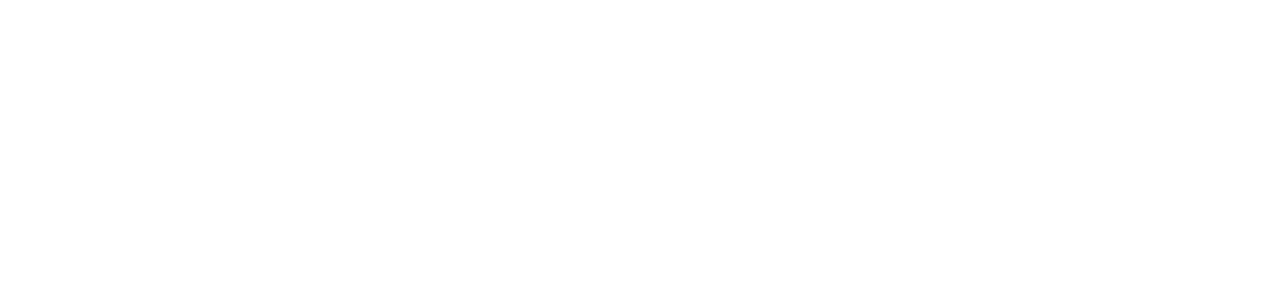
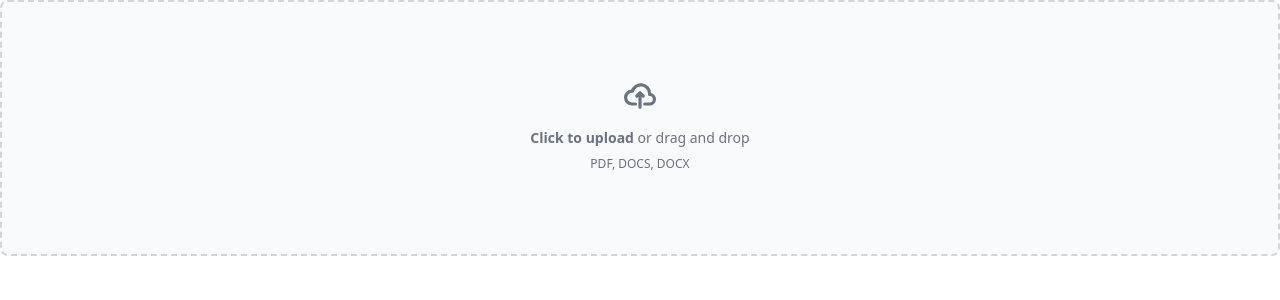
Before and after one commit to EvolutionInIT/hackaton, a Nuxt app: page /upload in a window 1280 px wide. Before the commit this address had no page. Shown: the top 300 px of the page. Built offline with nearby package versions, Linux system fonts and the light colour scheme.

Commit message:
upload files

```diff
--- a/components/DropFiles.vue
+++ b/components/DropFiles.vue
@@ -14,10 +14,13 @@ const handleFileDrop = async (event) => {
     }
 
     try {
-      const response = await fetch("http://localhost/files/upload", {
-        method: "POST",
-        body: formData,
-      });
+      const response = await fetch(
+        "http://localhost/api/summary/files/upload",
+        {
+          method: "POST",
+          body: formData,
+        }
+      );
       const data = await response.json();
       console.log("Файлы успешно загружены:", data);
     } catch (error) {
@@ -33,13 +36,13 @@ const handleDragOver = (event) => {
 
 <template>
   <div
-    class="flex items-center justify-center w-full"
+    class="flex items-center justify-center w-full max-h-screen"
     @drop="handleFileDrop"
     @dragover="handleDragOver"
   >
     <label
       for="dropzone-file"
-      class="flex flex-col items-center justify-center w-full h-64 border-2 border-gray-300 border-dashed rounded-lg cursor-pointer bg-gray-50 dark:hover:bg-gray-800 dark:bg-gray-700 hover:bg-gray-100 dark:border-gray-600 dark:hover:border-gray-500 dark:hover:bg-gray-600"
+      class="flex flex-col items-center justify-center w-full h-64 border-2 border-gray-300 border-dashed rounded-lg cursor-pointer bg-gray-50 dark:hover:bg-gray-800 dark:bg-gray-700 hover:bg-gray-100 dark:border-gray-600 dark:hover:border-gray-500 dark:hover:bg-gray-600 max-h-screen"
     >
       <div class="flex flex-col items-center justify-center pt-5 pb-6">
         <svg
--- a/pages/index.vue
+++ b/pages/index.vue
@@ -5,9 +5,16 @@ const { data } = await $fetch("http://localhost/api/summary/collections");
   <div class="flex justify-center mb-4">
     <NuxtLink
       :to="{ name: 'collection-new' }"
-      class="inline-block px-6 py-2 text-white bg-blue-500 rounded hover:bg-blue-600 transition duration-300"
+      class="px-6 py-2 text-white bg-blue-500 rounded hover:bg-blue-600 transition duration-300"
     >
       Создать новую коллекцию
+    </NuxtLink>
+
+    <NuxtLink
+      :to="{ name: 'upload' }"
+      class="px-6 py-2 text-white bg-blue-500 rounded hover:bg-blue-600 transition duration-300 ml-10"
+    >
+      Загрузить новые резюме
     </NuxtLink>
   </div>
 
--- /dev/null
+++ b/pages/upload.vue
@@ -0,0 +1,6 @@
+<script setup>
+import DropFiles from "~/components/DropFiles.vue";
+</script>
+<template>
+  <DropFiles />
+</template>
```
